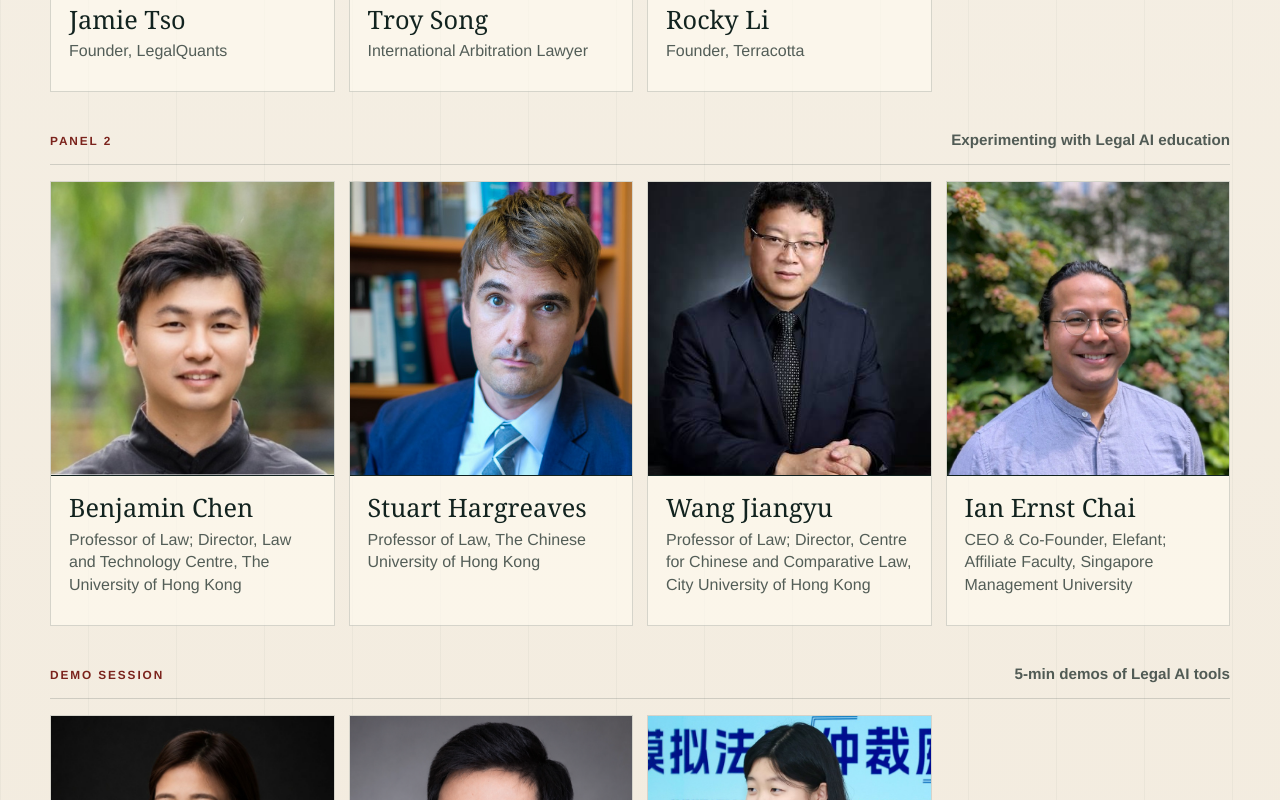
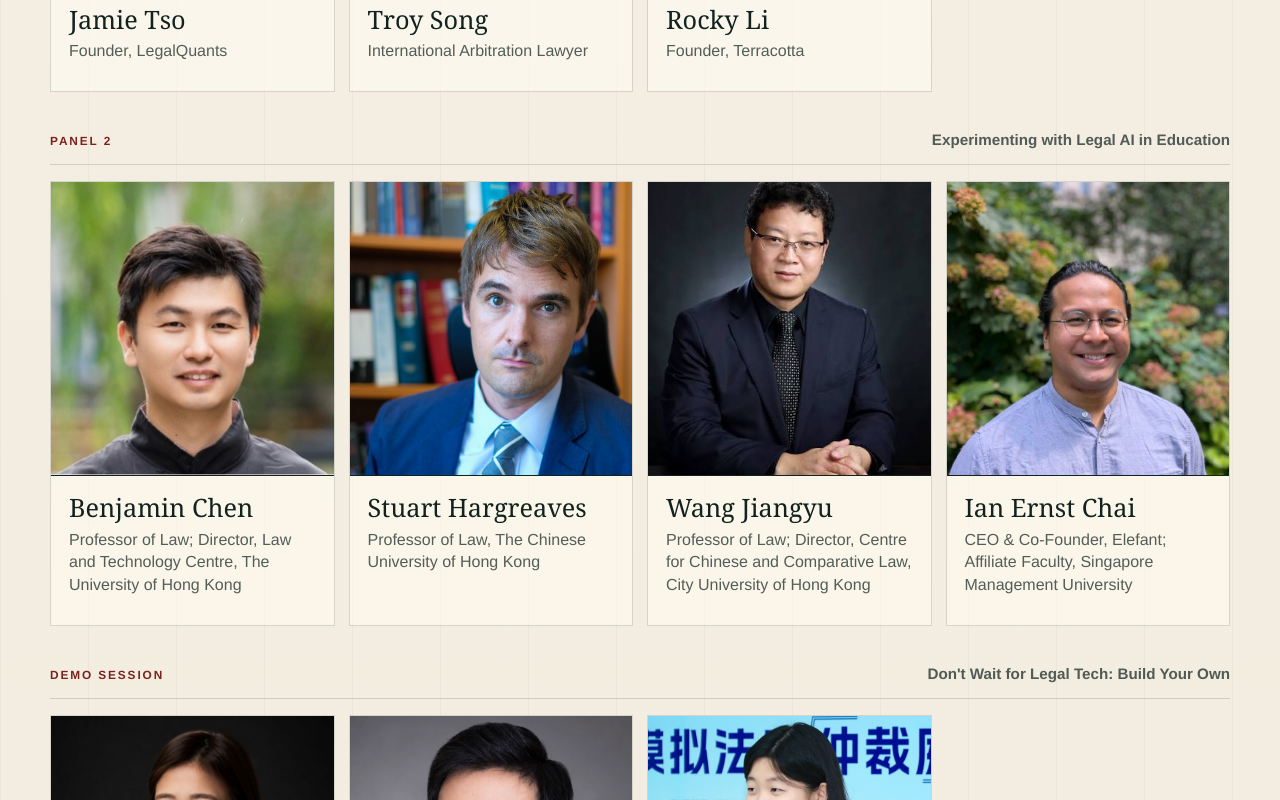
Before and after one commit to abdullahimtiazz/forum, a Next.js app: page / in a window 1280 px wide. Shown: the part 1380-2180 px from the top of the page. Built offline with nearby package versions, Linux system fonts and the light colour scheme.

Commit message:
Update programme titles

```diff
--- a/app/page.tsx
+++ b/app/page.tsx
@@ -86,12 +86,12 @@ const speakerGroups = [
   },
   {
     label: "Panel 2",
-    title: "Experimenting with Legal AI education",
+    title: "Experimenting with Legal AI in Education",
     speakers: ["Benjamin Chen", "Stuart Hargreaves", "Wang Jiangyu", "Ian Ernst Chai"],
   },
   {
     label: "Demo Session",
-    title: "5-min demos of Legal AI tools",
+    title: "Don't Wait for Legal Tech: Build Your Own",
     speakers: ["Anissa Ng", "Gallant Guo", "Leona Zhang"],
   },
   {
@@ -117,7 +117,7 @@ const panels = [
   },
   {
     time: "14:25-15:15",
-    title: "Experimenting with Legal AI education",
+    title: "Experimenting with Legal AI in Education",
     summary:
       "How law students can use AI responsibly, what academic integrity requires, and where legal education is already experimenting.",
     participantsLabel: "Speakers",
@@ -147,7 +147,7 @@ const panels = [
 const demoSession = {
   time: "16:00-16:20",
   kind: "Demo session",
-  title: "5-min demos of Legal AI tools",
+  title: "Don't Wait for Legal Tech: Build Your Own",
   summary:
     "Short demonstrations of practical legal AI tools built for legal research, drafting, and workflow support.",
   participantsLabel: "Speakers",
```
